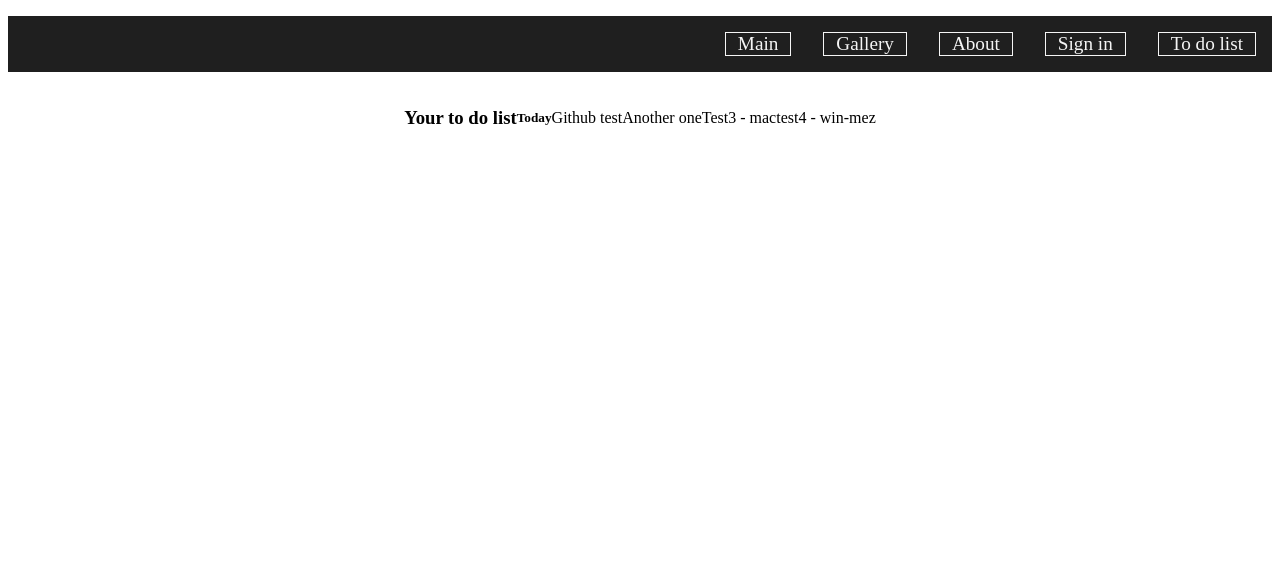
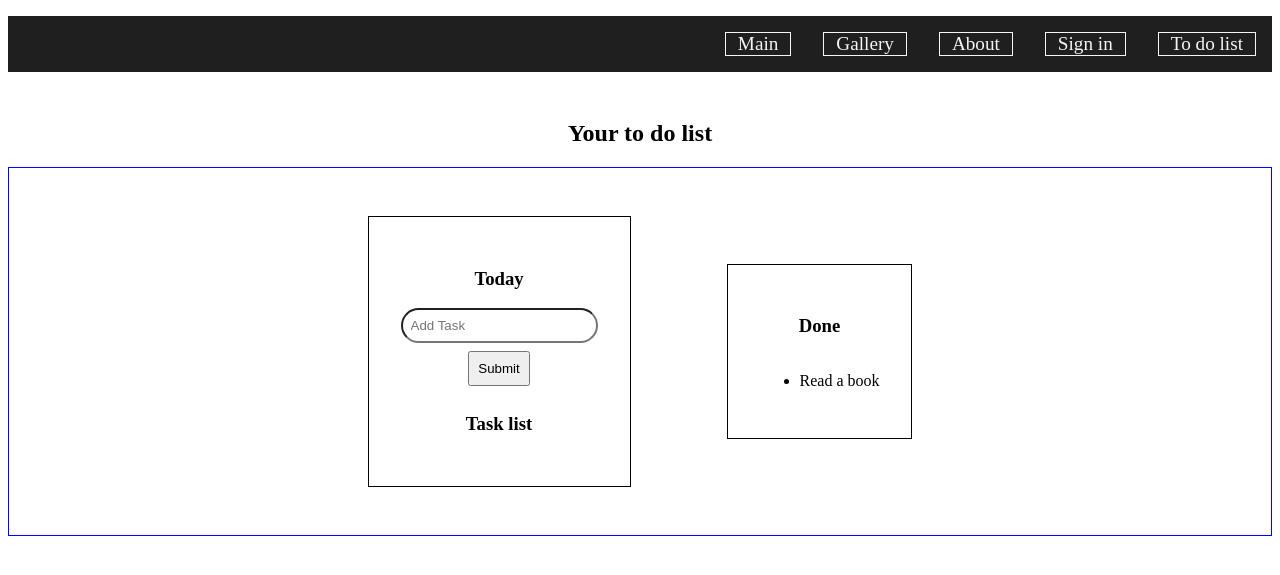
Before and after one commit to dejvik47/StartingWeb, a PHP site: page /to_do_list.html in a window 1280 px wide. Shown: the top 575 px of the page. Run offline with PHP 8.4, Linux system fonts and the light colour scheme.

Commit message:
Add task function
Without css, saving, deleting, done, editing etc.

Just added to current unrefreshed page

```diff
--- a/to_do_list.css
+++ b/to_do_list.css
@@ -3,5 +3,44 @@
     display: flex;
     justify-content: center;
     align-items: center;
+    flex-direction: row;
+    border: 1px solid blue;
 
 }
+
+.container-part{
+    position: relative;
+    display: flex;
+    justify-content: space-between;
+    align-items: center;
+    flex-direction: column;
+    padding: 2rem;
+    margin: 3rem;
+    border: 1px solid black;
+}
+
+#title-list{
+    position: relative;
+    display: flex;
+    justify-content: center;
+    align-items: center;
+    margin-top: 3rem;
+}
+
+#form-add{
+    display: flex;
+    position: relative;
+    flex-direction: column;
+    align-items: center;
+    justify-content: center;
+}
+
+#addTask{
+    border-radius: 25px;
+    padding: 0.5rem;
+}
+
+#submitTask{
+    margin: 0.5rem;
+    padding: 0.5rem;
+}
--- a/to_do_list.html
+++ b/to_do_list.html
@@ -19,15 +19,48 @@
             </ul>
         </header>
 
+        <h2 id="title-list">Your to do list</h3>
+        <div id="container-list">
 
-        <div id="container-list">
-            <h3>Your to do list</h3>
 
-            <h5>Today</h5>
-            <p>Github test</p>
-            <p>Another one</p>
-            <p>Test3 - mac</p>
-            <p>test4 - win-mez</p>
+            <div class="container-part">
+                <h3>Today</h5>
+
+                <form id="form-add" action="POST">
+                    <input type="text" id="addTask" name="addTask" placeholder="Add Task">
+                    <input type="submit" name="submitTask" id="submitTask">
+                </form>
+
+                <section id="task-list">
+
+                    <h3>Task list</h3>
+
+                    <div class="container-task">
+                        <!-- <div class="content-task">
+                            <input type="text" class="text" name="allTasks" id="allTasks" readonly>
+                        </div>
+
+                        <div class="actions">
+                            <button class="btn-edit">Edit</button>
+                            <button class="btn-delete">Delete</button>
+                            <button class="btn-done">Done</button>
+                        </div> -->
+                    </div>
+                </section>
+            </div>
+
+            <div class="container-part">
+                <h3>Done</h5>
+
+                <ul>
+                    <li>Read a book</li>
+                </ul>
+            </div>
+
+
+
         </div>
+
+        <script src="to_do_list.js"></script>
     </body>
 </html>
--- a/to_do_list.js
+++ b/to_do_list.js
@@ -0,0 +1,59 @@
+window.addEventListener('load', ()=>{
+    const form = document.querySelector("#form-add");
+    const input = document.querySelector("#addTask");
+    const allTasks = document.querySelector("#task-list");
+
+
+    form.addEventListener('submit', (e)=>{
+        e.preventDefault();
+
+        const task = input.value;
+
+        if(!task){
+            alert("Please add a task");
+            return;
+        }
+
+        const conTask = document.createElement("div");
+        conTask.classList.add("container-task");
+
+        const contentTask = document.createElement("div");
+        contentTask.classList.add("content-task");
+
+        conTask.appendChild(contentTask);
+
+        const inputTask = document.createElement("input");
+        inputTask.classList.add("text");
+        inputTask.type = "text";
+        inputTask.value = task;
+        inputTask.setAttribute("readonly","readonly");
+
+        contentTask.appendChild(inputTask);
+
+
+
+        const taskActions = document.createElement("div");
+        taskActions.classList.add("actions");
+
+        const btnEdit = document.createElement("button");
+        btnEdit.classList.add("btn-edit");
+        btnEdit.innerHTML = "Edit";
+
+        const btnDelete = document.createElement("button");
+        btnDelete.classList.add("btn-delete");
+        btnDelete.innerHTML = "Delete";
+
+        const btnDone = document.createElement("button");
+        btnDone.classList.add("btn-Done");
+        btnDone.innerHTML = "Done";
+
+        taskActions.appendChild(btnEdit);
+        taskActions.appendChild(btnDelete);
+        taskActions.appendChild(btnDone);
+
+        allTasks.appendChild(conTask);
+        allTasks.appendChild(taskActions);
+
+        input.value = "";
+    })
+})
```
